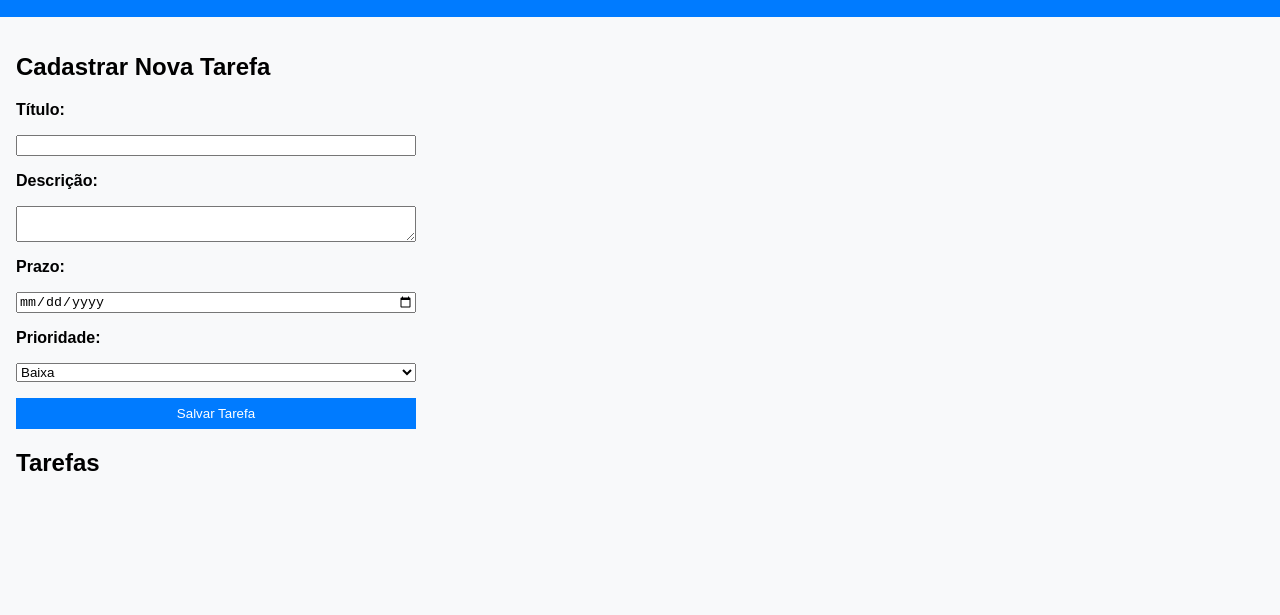
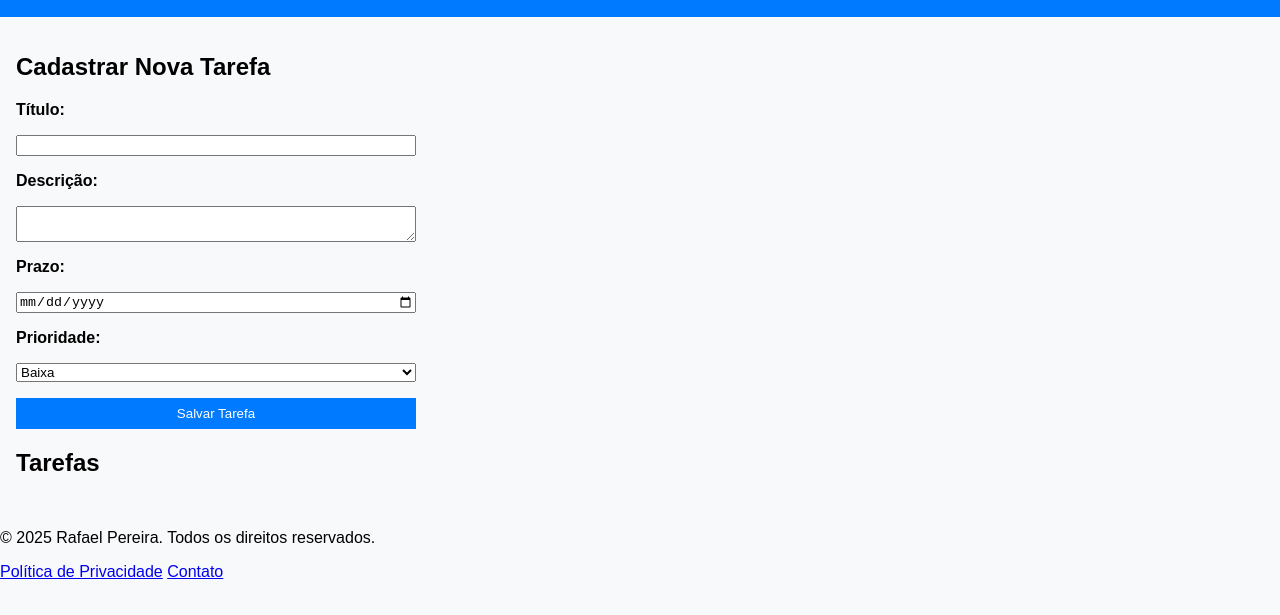
Before and after one commit to rafaelp23/taskplaner, a plain HTML site: page index.html in a window 1280 px wide. Shown: the part 95-710 px from the top of the page. Drawn offline with Linux system fonts and the light colour scheme.

Commit message:
Update index.html

```diff
--- a/index.html
+++ b/index.html
@@ -36,4 +36,11 @@
   </main>
 </body>
 <script src="script.js"></script>
+  <footer>
+  <p>&copy; 2025 Rafael Pereira. Todos os direitos reservados.</p>
+  <nav>
+    <a href="/privacidade">Política de Privacidade</a>
+    <a href="/contato">Contato</a>
+  </nav>
+</footer>
 </html>
```
